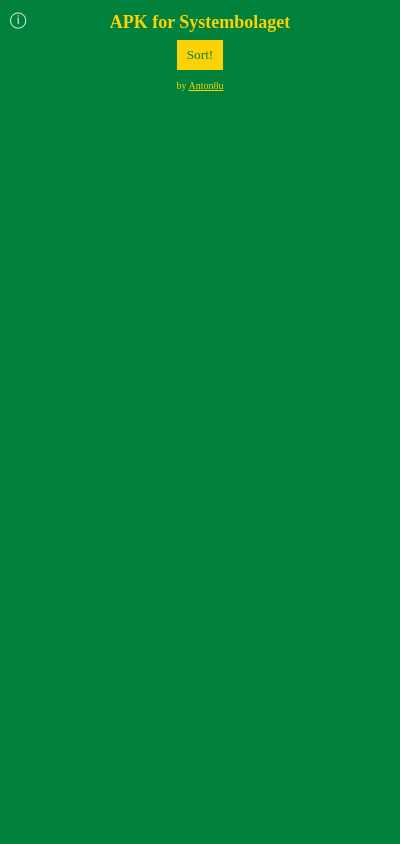
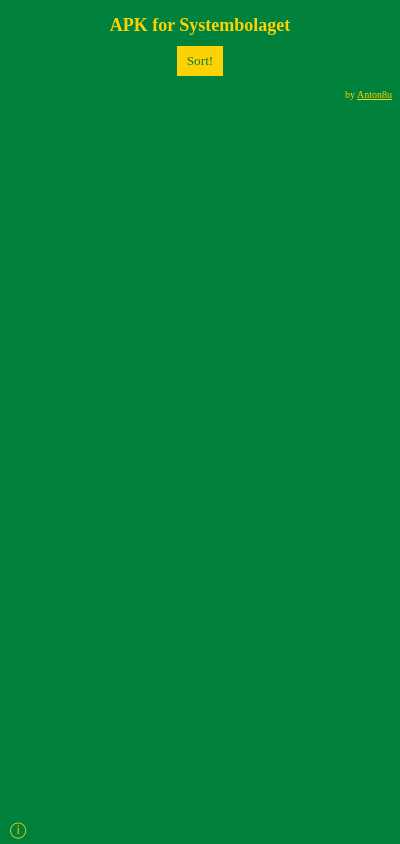
Before and after one commit to Anton8u/Systembolaget-APK-Extension, a browser extension: page popup.html in a window 400 px wide. Drawn offline with Linux system fonts and the light colour scheme.

Commit message:
fixed style for popup

```diff
--- a/popup.css
+++ b/popup.css
@@ -9,7 +9,8 @@
   font-size: 18px;
   color: #FCD205;
   /* Choose your desired color */
-  margin-bottom: 7px;
+  margin-top: 15px;
+  margin-bottom: 10px;
   /* Add some space between title and button */
 }
 
@@ -40,17 +41,18 @@
 
 /* Style the credit text */
 .credit {
-  text-align: center;
+  text-align: right;
   font-size: 10px;
+  padding-top: 3px;
   color: #FCD205;
 }
 
 
 .info-icon {
   position: absolute;
-  top: 10px;
+  bottom: 6px;
   left: 10px;
   font-size: 16px;
   cursor: help;
-  color: white;
+  color: #FCD205;
 }
--- a/popup.html
+++ b/popup.html
@@ -4,11 +4,11 @@
   <link rel="stylesheet" type="text/css" href="popup.css">
 </head>
 <body>
-  <a href="https://github.com/Anton8u/Systembolaget-APK-Extension#readme" target="_blank">
-    <div class="info-icon" title="Hover over me for instructions!">&#9432;</div>
-  </a>
   <h1 class="title">APK till Systembolaget</h1>
   <button id="reorderButton">Sortera!</button>
+  <a href="https://github.com/Anton8u/Systembolaget-APK-Extension#readme" target="_blank">
+    <div class="info-icon" title="Info!">&#9432;</div>
+  </a>
   <p class="credit">av <a href="https://github.com/anton8u" style="color: #FCD205;" target="_blank">Anton8u</a></p>
   <script src="popup.js"></script>
 </body>
```
